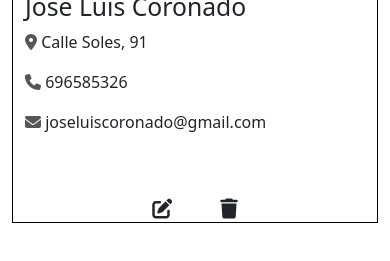
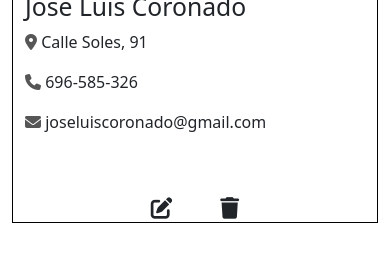
Before and after one commit to eulybin/4Geeks-React-projects-2, a React (Vite) app in the folder contact-list-react-master/: page / in a window 390 px wide. Shown: the part 361-622 px from the top of the page. Built offline with nearby package versions, Linux system fonts and the light colour scheme.

Commit message:
formatted phone number before displaying on contact card

```diff
--- a/contact-list-react-master/src/components/ContactCard.jsx
+++ b/contact-list-react-master/src/components/ContactCard.jsx
@@ -5,6 +5,8 @@ const ContactCard = ({ name, address, phone, email }) => {
   const { store } = useGlobalReducer();
   const { theId } = useParams();
   //   const singleTodo = store.todos.find((todo) => todo.id === parseInt(theId));
+
+  const formattedPhoneNumber = `${phone.slice(0, 3)}-${phone.slice(3, 6)}-${phone.slice(6, 9)}`;
 
   return (
     <div className='container border border-black'>
@@ -23,7 +25,7 @@ const ContactCard = ({ name, address, phone, email }) => {
             <p>
               <i className='fa-solid fa-phone' style={{ color: '#565656' }}></i>
               &nbsp;
-              {phone}
+              {formattedPhoneNumber}
             </p>
             <p>
               <i className='fa-solid fa-envelope' style={{ color: '#565656' }}></i>
@@ -34,10 +36,10 @@ const ContactCard = ({ name, address, phone, email }) => {
         </div>
         <div className='col-lg-3 d-flex mt-5 justify-content-center gap-5'>
           <div>
-            <i className='fa-solid fa-pen-to-square fs-5'></i>
+            <i className='fa-solid fa-pen-to-square fs-4'></i>
           </div>
           <div>
-            <i className='fa-solid fa-trash fs-5'></i>
+            <i className='fa-solid fa-trash fs-4'></i>
           </div>
         </div>
       </div>
```
